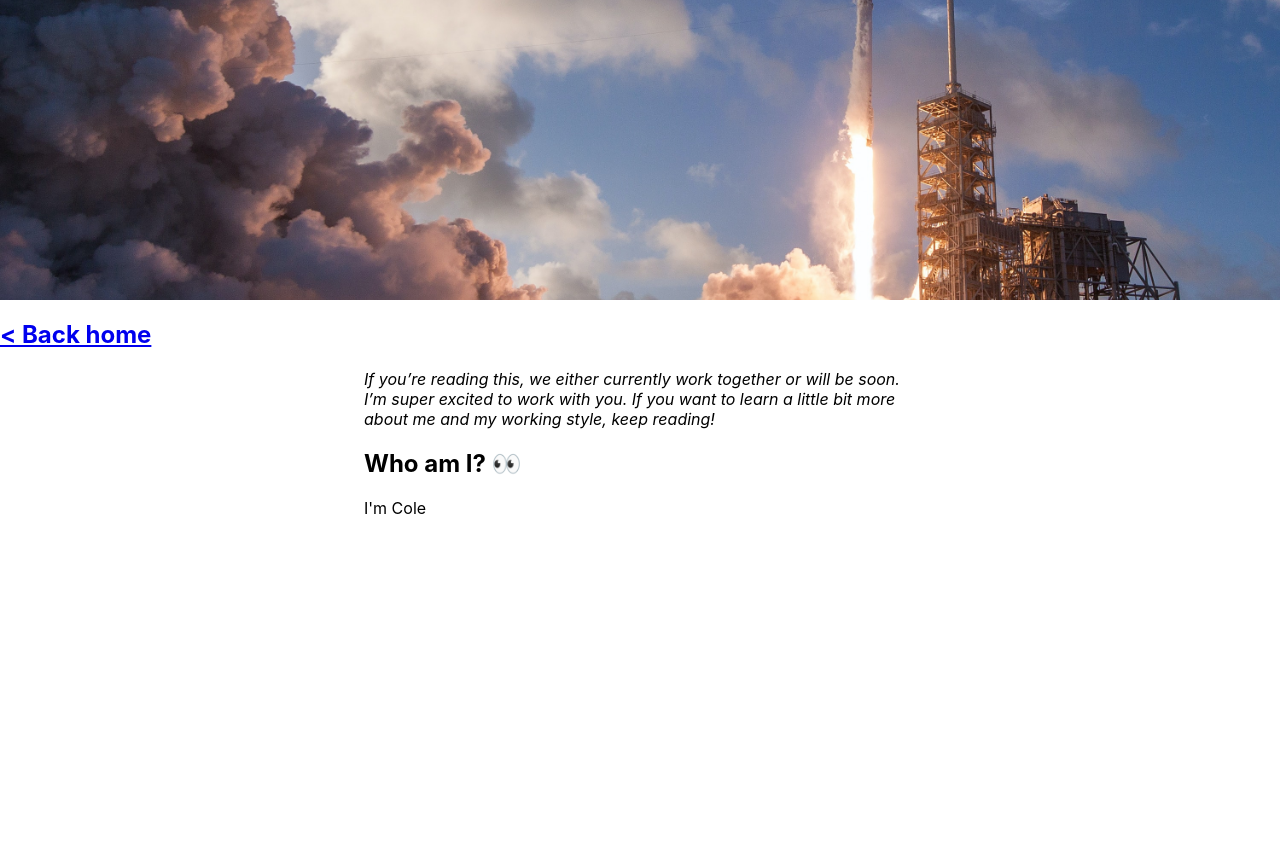
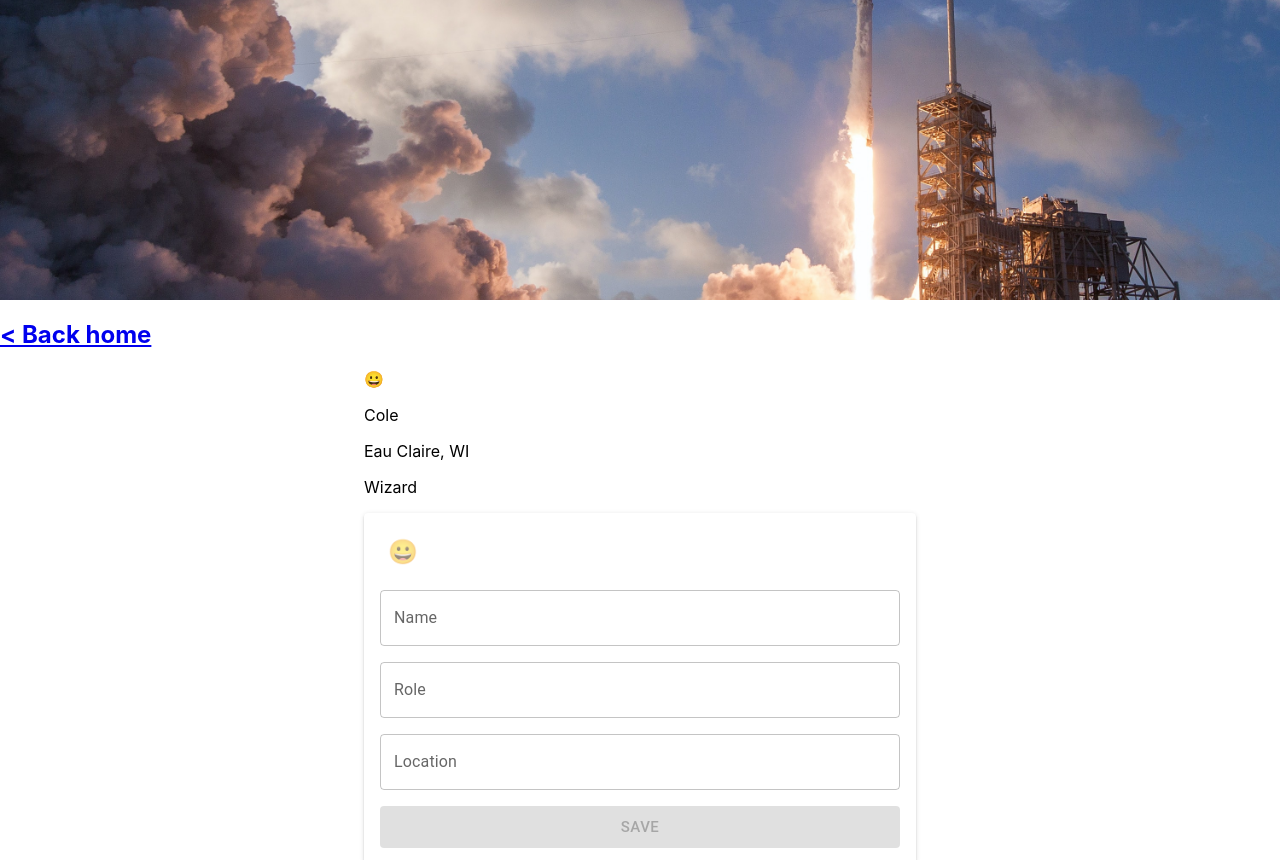
Before and after one commit to djsauble/vercel-example, a Next.js app: page /guides/cole in a window 1280 px wide. Shown: the top 860 px of the page. Before the commit the page ends 800 px from the top, so only its background shows below. Built offline with nearby package versions, Linux system fonts and the light colour scheme; no server answers.

Commit message:
add stuff

```diff
--- a/components/UserInfo.js
+++ b/components/UserInfo.js
@@ -23,11 +23,12 @@ const UserInfo = (props) => {
   const open = Boolean(anchorEl);
 
   const onSave = async () => {
-    if (!user) {
-      await api.createUser(documentId, state);
-    } else {
-      await api.updateUser(documentId, state);
-    }
+    await api.createUser(documentId, state);
+    // if (!user) {
+    //   await api.createUser(documentId, state);
+    // } else {
+    //   await api.updateUser(documentId, state);
+    // }
     setUser(state);
   };
 
--- a/pages/guides/cole.js
+++ b/pages/guides/cole.js
@@ -1,8 +1,30 @@
+import { useState, useEffect } from "react";
 import Layout from "../../components/layout";
+import UserInfo from "../../components/UserInfo";
+import api from "../../utils/api";
 
 export default function Guide() {
+  const documentId = "cole.goldsmith@datastax.com";
+  const [cole, setCole] = useState({
+    emoji: "😀",
+    name: "Cole",
+    location: "Eau Claire, WI",
+    role: "Wizard",
+  });
+
+  // On page load fetch any existing user data
+  useEffect(async () => {
+    setCole(await api.getUser(documentId));
+  }, [setCole]);
+
   return (
     <Layout image="/images/spacex.jpg">
+      <p>{cole.emoji}</p>
+      <p>{cole.name}</p>
+      <p>{cole.location}</p>
+      <p>{cole.role}</p>
+
+      <UserInfo user={cole} setUser={setCole} documentId={documentId} />
       <p>
         <em>
           If you’re reading this, we either currently work together or will be
--- a/pages/guides/jonathan.js
+++ b/pages/guides/jonathan.js
@@ -2,9 +2,11 @@
 //import './App.css';
 //import 'animate.css';
 import Image from 'next/image'
+import { useState } from 'react';
 import Layout from '../../components/layout';
 
 function App() {
+  const [jo, setJo] = useState({})
   return (
     <Layout image="/images/spacex.jpg">
     <div className="App">
```
Also changed, not shown: 1 other file (tests, documents, lock files or other folders).
